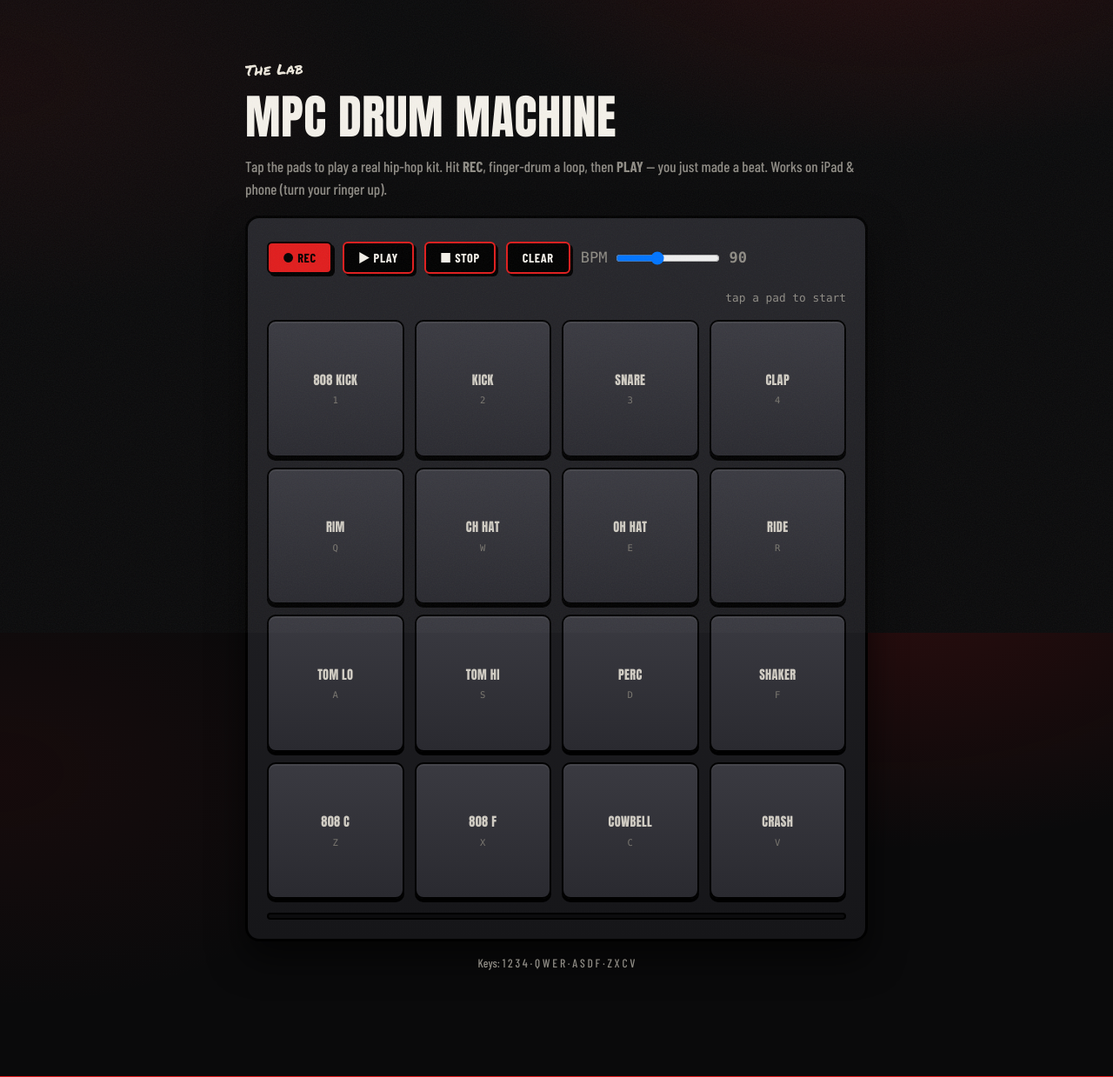
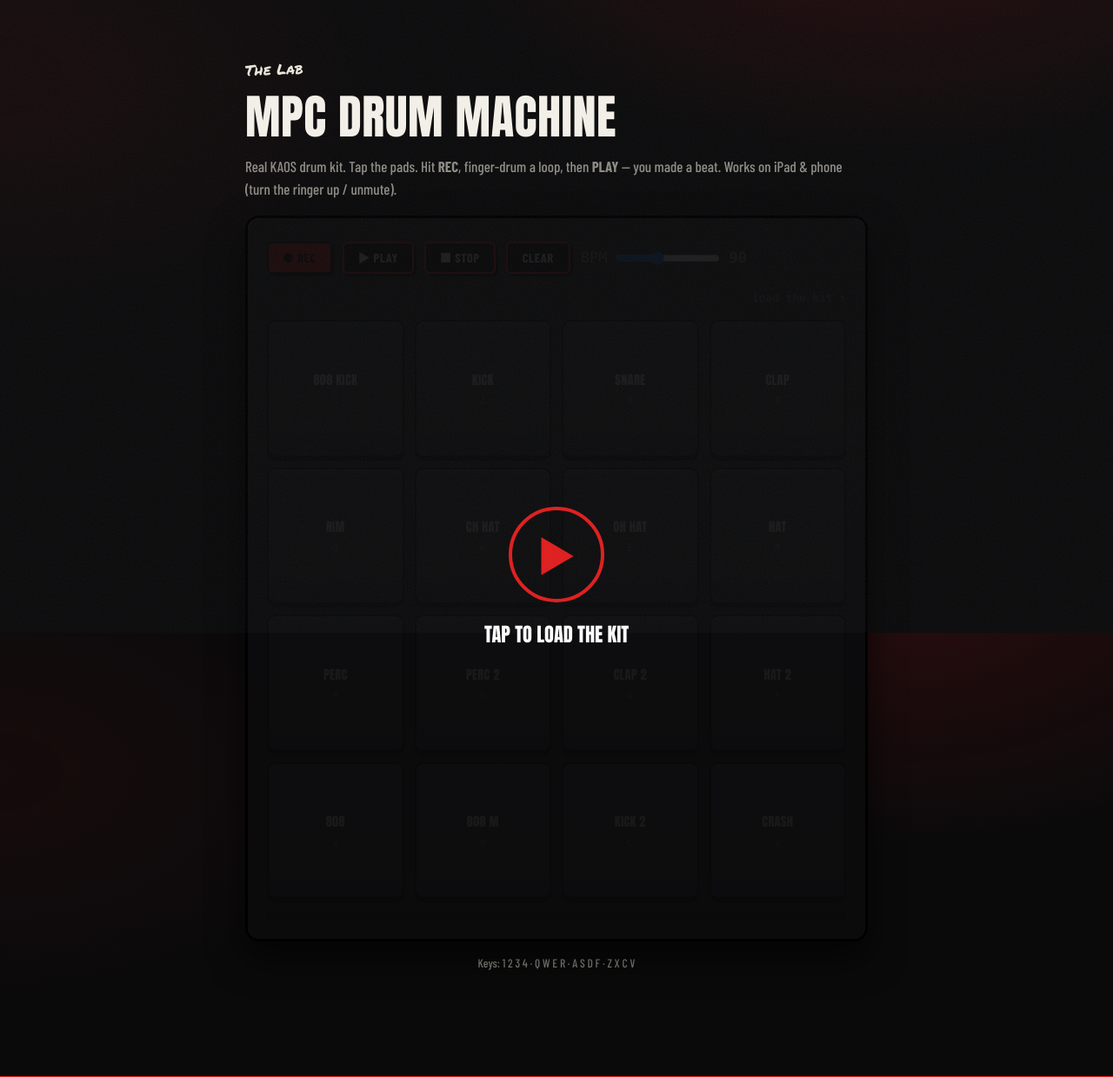
Before and after one commit to kaoshotbeatz-ops/KaosHotBeatz, a PHP site: page /studio.php in a window 1280 px wide. Shown: the part 72-1311 px from the top of the page at 87% size. Run offline with PHP 8.4, Linux system fonts and the light colour scheme; some web fonts are replaced.

Commit message:
The Lab: load real KAOSMPC drum samples on pads + audio-unlock overlay (fixes no-sound)

```diff
--- a/studio.php
+++ b/studio.php
@@ -3,14 +3,14 @@ require_once __DIR__ . '/partials.php';
 khb_header('The Lab — Drum Machine', 'studio.php');
 $PADS = [
   ['808 KICK','1'],['KICK','2'],['SNARE','3'],['CLAP','4'],
-  ['RIM','Q'],['CH HAT','W'],['OH HAT','E'],['RIDE','R'],
-  ['TOM LO','A'],['TOM HI','S'],['PERC','D'],['SHAKER','F'],
-  ['808 C','Z'],['808 F','X'],['COWBELL','C'],['CRASH','V'],
+  ['RIM','Q'],['CH HAT','W'],['OH HAT','E'],['HAT','R'],
+  ['PERC','A'],['PERC 2','S'],['CLAP 2','D'],['HAT 2','F'],
+  ['808','Z'],['808 M','X'],['KICK 2','C'],['CRASH','V'],
 ];
 ?>
 <style>
 .lab{max-width:760px;margin:0 auto}
-.machine{background:linear-gradient(180deg,#26262b,#161619);border:3px solid #000;border-radius:16px;padding:22px;box-shadow:0 20px 40px rgba(0,0,0,.6)}
+.machine{position:relative;background:linear-gradient(180deg,#26262b,#161619);border:3px solid #000;border-radius:16px;padding:22px;box-shadow:0 20px 40px rgba(0,0,0,.6)}
 .lab-top{display:flex;align-items:center;gap:12px;flex-wrap:wrap;margin-bottom:16px}
 .lab-top .btn.sm{min-width:74px}
 .lab-top .live{margin-left:auto;font-family:var(--mono);color:var(--muted);font-size:.8rem}
@@ -28,22 +28,28 @@ $PADS = [
 .pad.hit .nm,.pad.hit .k{color:#000}
 .progress{height:8px;background:#0c0c0e;border:2px solid #000;border-radius:6px;margin-top:16px;overflow:hidden}
 .progress i{display:block;height:100%;width:0;background:var(--gold)}
+#unlock{position:absolute;inset:0;z-index:10;background:rgba(10,10,11,.92);border-radius:14px;display:flex;flex-direction:column;
+  align-items:center;justify-content:center;cursor:pointer;text-align:center;color:#fff}
+#unlock .p{width:110px;height:110px;border-radius:50%;border:4px solid var(--gold);display:grid;place-items:center;font-size:3rem;color:var(--gold)}
+#unlock .t{margin-top:20px;font-family:var(--disp);font-size:1.4rem;text-transform:uppercase}
+#unlock.hide{display:none}
 </style>
 
 <section>
   <div class="wrap lab">
     <p class="ey">The Lab</p>
     <h2>MPC Drum Machine</h2>
-    <p class="muted">Tap the pads to play a real hip-hop kit. Hit <strong>REC</strong>, finger-drum a loop, then <strong>PLAY</strong> — you just made a beat. Works on iPad &amp; phone (turn your ringer up).</p>
+    <p class="muted">Real KAOS drum kit. Tap the pads. Hit <strong>REC</strong>, finger-drum a loop, then <strong>PLAY</strong> — you made a beat. Works on iPad &amp; phone (turn the ringer up / unmute).</p>
 
     <div class="machine">
+      <div id="unlock"><div class="p">▶</div><div class="t" id="unlockTxt">Tap to load the kit</div></div>
       <div class="lab-top">
         <button class="btn sm rec" id="rec">● REC</button>
         <button class="btn ghost sm" id="play">▶ PLAY</button>
         <button class="btn ghost sm" id="stop">■ STOP</button>
         <button class="btn ghost sm" id="clear">CLEAR</button>
         <span class="bpm">BPM <input type="range" id="bpm" min="60" max="150" value="90"><b id="bpmv" class="mono">90</b></span>
-        <span class="live" id="status">tap a pad to start</span>
+        <span class="live" id="status">load the kit ↑</span>
       </div>
       <div class="pads" id="pads">
         <?php foreach ($PADS as $i => $p): ?>
@@ -58,76 +64,54 @@ $PADS = [
 
 <script>
 (function(){
-var AC=null; function ctx(){ if(!AC){ AC=new (window.AudioContext||window.webkitAudioContext)(); } if(AC.state==='suspended') AC.resume(); return AC; }
-var master=null;
-function bus(){ if(!master){ master=ctx().createGain(); master.gain.value=0.9; master.connect(ctx().destination);} return master; }
-// white noise buffer
-var _nb=null; function noise(){ if(_nb) return _nb; var c=ctx(),b=c.createBuffer(1,c.sampleRate*1,c.sampleRate),d=b.getChannelData(0); for(var i=0;i<d.length;i++) d[i]=Math.random()*2-1; _nb=b; return b; }
-function noiseSrc(){ var s=ctx().createBufferSource(); s.buffer=noise(); return s; }
-function gEnv(g,t,a,d,pk){ g.gain.setValueAtTime(0.0001,t); g.gain.linearRampToValueAtTime(pk,t+a); g.gain.exponentialRampToValueAtTime(0.0001,t+a+d); }
-function tone(t,f0,f1,dur,pk,type){ var c=ctx(),o=c.createOscillator(),g=c.createGain(); o.type=type||'sine'; o.frequency.setValueAtTime(f0,t); if(f1) o.frequency.exponentialRampToValueAtTime(f1,t+dur); gEnv(g,t,0.001,dur,pk||1); o.connect(g).connect(bus()); o.start(t); o.stop(t+dur+0.05); }
-function nz(t,dur,pk,hp,lp){ var c=ctx(),s=noiseSrc(),g=c.createGain(),f=c.createBiquadFilter(); f.type='highpass'; f.frequency.value=hp||1000; var lpf=null; if(lp){lpf=c.createBiquadFilter();lpf.type='lowpass';lpf.frequency.value=lp;} gEnv(g,t,0.001,dur,pk||0.6); s.connect(f); if(lpf){f.connect(lpf).connect(g);}else{f.connect(g);} g.connect(bus()); s.start(t); s.stop(t+dur+0.05); }
+var AC=null, master=null, buffers=new Array(16), ready=false;
+function ctx(){ if(!AC){ AC=new (window.AudioContext||window.webkitAudioContext)(); master=AC.createGain(); master.gain.value=1.0; master.connect(AC.destination); } if(AC.state==='suspended') AC.resume(); return AC; }
+function setStatus(s){ document.getElementById('status').textContent=s; }
 
-var KIT=[
- function(t){ tone(t,120,42,0.6,1,'sine'); },              // 808 kick
- function(t){ tone(t,180,50,0.22,1,'sine'); },             // kick
- function(t){ tone(t,190,120,0.16,0.5,'triangle'); nz(t,0.18,0.7,1200); }, // snare
- function(t){ [0,0.012,0.024].forEach(function(o){nz(t+o,0.09,0.5,1500,4000);}); }, // clap
- function(t){ tone(t,1700,900,0.05,0.5,'triangle'); },     // rim
- function(t){ nz(t,0.04,0.5,7000); },                      // closed hat
- function(t){ nz(t,0.3,0.4,7000); },                       // open hat
- function(t){ nz(t,0.5,0.3,3000,9000); },                  // ride
- function(t){ tone(t,110,70,0.35,0.9,'sine'); },           // tom lo
- function(t){ tone(t,200,120,0.3,0.9,'sine'); },           // tom hi
- function(t){ tone(t,420,300,0.12,0.6,'square'); },        // perc
- function(t){ nz(t,0.06,0.35,9000); },                     // shaker
- function(t){ tone(t,65,65,0.6,1,'sine'); },               // 808 C
- function(t){ tone(t,87,87,0.6,1,'sine'); },               // 808 F
- function(t){ tone(t,560,560,0.16,0.5,'square'); },        // cowbell
- function(t){ nz(t,0.9,0.5,2500); }                        // crash
-];
+// ---- fallback synth (used only if a sample fails to load) ----
+var _nb=null; function noise(){ if(_nb) return _nb; var c=ctx(),b=c.createBuffer(1,c.sampleRate,c.sampleRate),d=b.getChannelData(0); for(var i=0;i<d.length;i++) d[i]=Math.random()*2-1; _nb=b; return b; }
+function synth(i,t){ var c=ctx(); if(i===2||i===3||i===5||i===6||i===7||i===10||i===11){ var s=c.createBufferSource(); s.buffer=noise(); var g=c.createGain(),f=c.createBiquadFilter(); f.type='highpass'; f.frequency.value=(i===2||i===3||i===10)?1200:7000; var dur=(i===6)?0.3:0.05; g.gain.setValueAtTime(0.5,t); g.gain.exponentialRampToValueAtTime(0.001,t+dur); s.connect(f).connect(g).connect(master); s.start(t); s.stop(t+dur+0.05); } else { var o=c.createOscillator(),g2=c.createGain(); o.type='sine'; o.frequency.setValueAtTime(120,t); o.frequency.exponentialRampToValueAtTime(45,t+0.4); g2.gain.setValueAtTime(1,t); g2.gain.exponentialRampToValueAtTime(0.001,t+0.5); o.connect(g2).connect(master); o.start(t); o.stop(t+0.55); } }
 
+function playSample(i,when){ var b=buffers[i]; if(!b){ synth(i,when||ctx().currentTime); return; } var s=ctx().createBufferSource(); s.buffer=b; var g=ctx().createGain(); g.gain.value=0.95; s.connect(g).connect(master); s.start(when||ctx().currentTime); }
 var padEls=[].slice.call(document.querySelectorAll('.pad'));
 function flash(i){ var el=padEls[i]; if(!el) return; el.classList.add('hit'); setTimeout(function(){el.classList.remove('hit');},90); }
-function trigger(i,when){ if(!KIT[i]) return; KIT[i](when||ctx().currentTime); flash(i); }
+function trigger(i,when){ playSample(i,when); flash(i); }
+
+// ---- unlock + load kit ----
+var unlockEl=document.getElementById('unlock');
+function loadKit(){
+  setStatus('loading kit…');
+  var done=0;
+  for(var i=0;i<16;i++){ (function(i){
+    fetch('/assets/drums/pad'+i+'.wav').then(function(r){ return r.arrayBuffer(); })
+      .then(function(ab){ return ctx().decodeAudioData(ab); })
+      .then(function(buf){ buffers[i]=buf; done++; if(done>=16){ ready=true; setStatus('kit loaded — bang it'); } })
+      .catch(function(){ done++; if(done>=16){ ready=true; setStatus('kit ready'); } });
+  })(i); }
+}
+function unlock(){ var c=ctx(); var s=c.createBufferSource(); s.buffer=c.createBuffer(1,1,22050); s.connect(c.destination); s.start(0); unlockEl.classList.add('hide'); loadKit(); }
+unlockEl.addEventListener('click',unlock);
+unlockEl.addEventListener('touchstart',function(e){ e.preventDefault(); unlock(); },{passive:false});
 
 // ---- record / loop ----
 var bpm=90, recording=false, events=[], recStart=0, playing=false, loopTimers=[], progRAF=null;
-function loopDur(){ return (60/bpm)*8; } // 2 bars
-function setStatus(s){ document.getElementById('status').textContent=s; }
-
-function hit(i){ // user pressed a pad
-  var now=ctx().currentTime;
-  trigger(i, now);
-  if(recording){ events.push({i:i, t:(now-recStart)%loopDur()}); }
-}
-padEls.forEach(function(el){
-  var i=+el.getAttribute('data-i');
+function loopDur(){ return (60/bpm)*8; }
+function hit(i){ var now=ctx().currentTime; trigger(i,now); if(recording){ events.push({i:i,t:(now-recStart)%loopDur()}); } }
+padEls.forEach(function(el){ var i=+el.getAttribute('data-i');
   el.addEventListener('mousedown',function(e){ e.preventDefault(); hit(i); });
-  el.addEventListener('touchstart',function(e){ e.preventDefault(); hit(i); }, {passive:false});
+  el.addEventListener('touchstart',function(e){ e.preventDefault(); hit(i); },{passive:false});
 });
 var KEYS={'1':0,'2':1,'3':2,'4':3,'q':4,'w':5,'e':6,'r':7,'a':8,'s':9,'d':10,'f':11,'z':12,'x':13,'c':14,'v':15};
-document.addEventListener('keydown',function(e){ if(e.repeat) return; var k=e.key.toLowerCase(); if(k in KEYS){ hit(KEYS[k]); }});
+document.addEventListener('keydown',function(e){ if(e.repeat) return; var k=e.key.toLowerCase(); if(k in KEYS){ if(unlockEl.classList.contains('hide')) hit(KEYS[k]); }});
 
-document.getElementById('rec').addEventListener('click',function(){
-  recording=!recording; this.classList.toggle('on',recording);
-  if(recording){ if(!playing){ events=[]; } recStart=ctx().currentTime; setStatus('recording — drum it!'); startPlay(); }
-  else setStatus('recorded '+events.length+' hits');
-});
-function startPlay(){
-  if(playing) return; playing=true;
-  var start=ctx().currentTime; var d=loopDur();
-  function schedule(loopBase){
-    events.forEach(function(ev){ loopTimers.push(setTimeout(function(){ trigger(ev.i); }, ev.t*1000)); });
-    loopTimers.push(setTimeout(function(){ schedule(); }, d*1000));
-  }
-  if(!recording) recStart=start;
-  schedule();
-  // progress bar
-  function tick(){ if(!playing) return; var el=((ctx().currentTime-start)%d)/d; document.getElementById('prog').style.width=(el*100)+'%'; progRAF=requestAnimationFrame(tick); }
-  tick();
+var start0=0;
+function startPlay(){ if(playing) return; playing=true; var start=ctx().currentTime; start0=start; var d=loopDur();
+  function schedule(){ events.forEach(function(ev){ loopTimers.push(setTimeout(function(){ trigger(ev.i); }, ev.t*1000)); }); loopTimers.push(setTimeout(schedule, d*1000)); }
+  if(!recording) recStart=start; schedule();
+  function tick(){ if(!playing) return; var el=((ctx().currentTime-start0)%d)/d; document.getElementById('prog').style.width=(el*100)+'%'; progRAF=requestAnimationFrame(tick); } tick();
 }
 function stopPlay(){ playing=false; loopTimers.forEach(clearTimeout); loopTimers=[]; if(progRAF) cancelAnimationFrame(progRAF); document.getElementById('prog').style.width='0'; }
+document.getElementById('rec').addEventListener('click',function(){ recording=!recording; this.classList.toggle('on',recording); if(recording){ if(!playing) events=[]; recStart=ctx().currentTime; setStatus('recording — drum it!'); startPlay(); } else setStatus('recorded '+events.length+' hits'); });
 document.getElementById('play').addEventListener('click',function(){ if(!events.length){ setStatus('record something first'); return;} stopPlay(); startPlay(); setStatus('looping your beat'); });
 document.getElementById('stop').addEventListener('click',function(){ stopPlay(); recording=false; document.getElementById('rec').classList.remove('on'); setStatus('stopped'); });
 document.getElementById('clear').addEventListener('click',function(){ stopPlay(); events=[]; recording=false; document.getElementById('rec').classList.remove('on'); setStatus('cleared'); });
```
Also changed, not shown: 16 other files.
